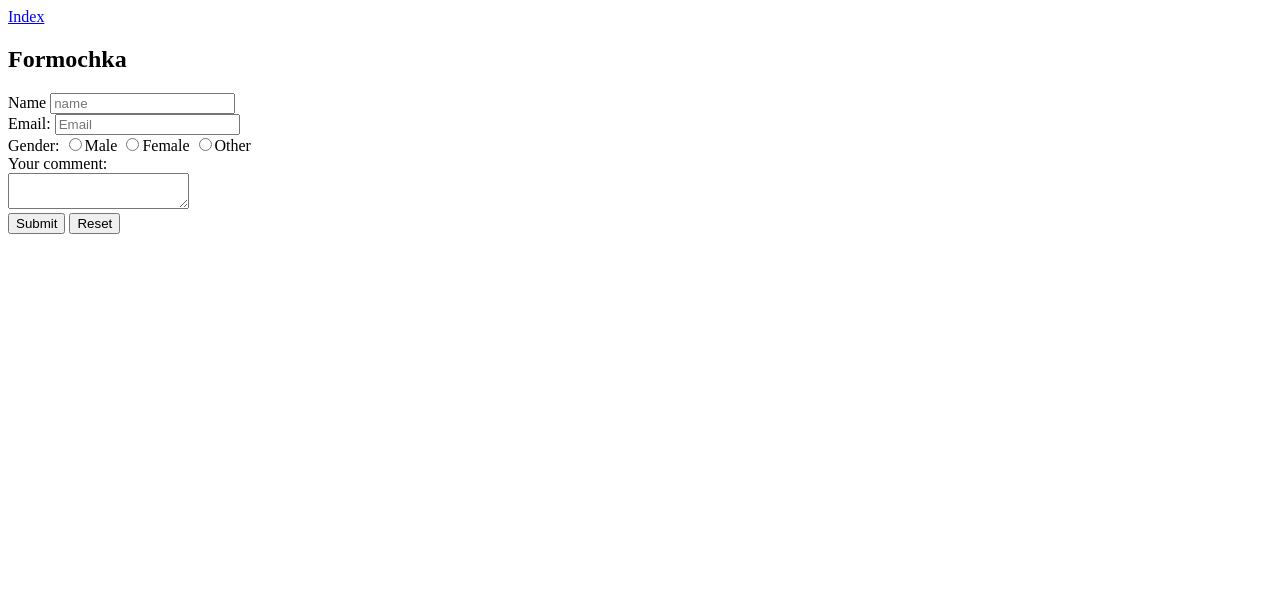
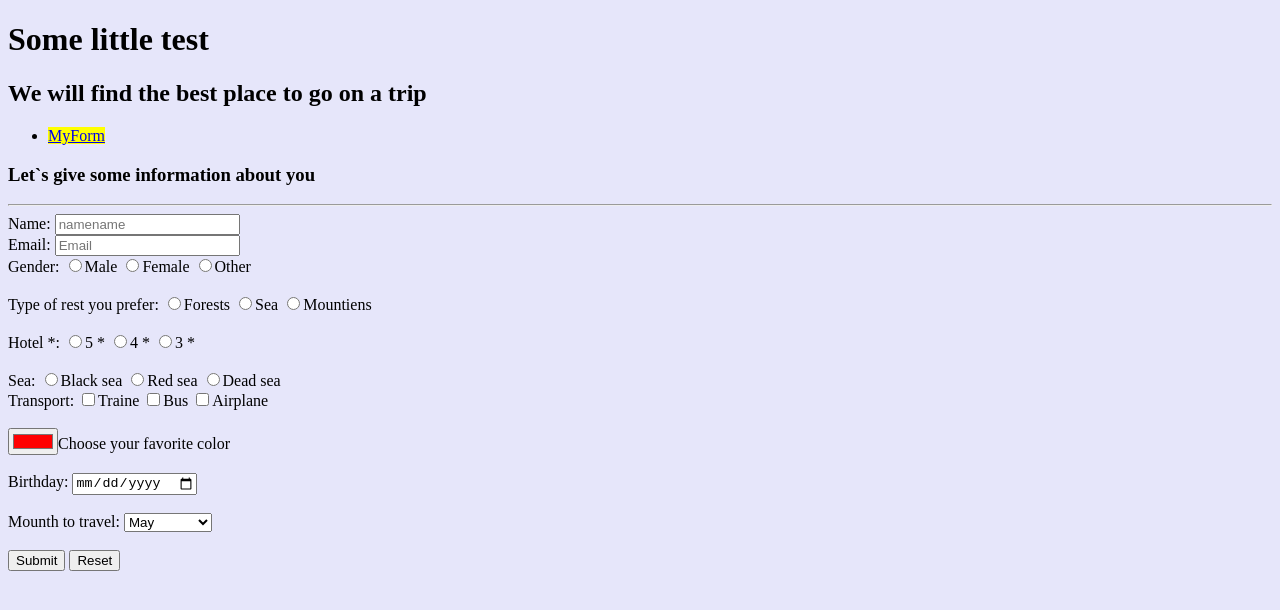
Before and after one commit to JulyKarkhut/html_01, a plain HTML site: page form.html in a window 1280 px wide. Drawn offline with Linux system fonts and the light colour scheme.

Commit message:
Description of the work done

```diff
--- a/form.html
+++ b/form.html
@@ -8,13 +8,22 @@
     <title>html form</title>
 </head>
 
-<body>
-    <a href="index.html">Index</a>
+<body style="background-color: LAVENDER">
+    <h1> Some little test</h1>
+    <h2> We will find the best place to go on a trip</h2>
+    <nav>
+        <ul>
+            <li><mark><a href="index.html">MyForm</a></mark></li>
+        </ul>
+        </nav>
     <section>
-        <h2>Formochka</h2>
-        <form action="https://formspree.io/ulya0301@gmail.com" method="POST">
-            <label for="namename">Name</label>
-            <input type="text" placeholder="name" id="namename" name="namename" required>
+        <h3> Let`s give some information about you</h3>
+        <hr>
+        <form method="POST" action="https://formspree.io/ulya0301@gmail.com" >
+            <label>
+                Name: <input type="text" placeholder="namename" name="namename">
+            </label>
+
             <br>
             <label>
                 Email: <input type="email" placeholder="Email" name="email">
@@ -25,20 +34,60 @@
             <label><input type="radio" value="female" name="gender">Female</label>
             <label><input type="radio" value="other" name="gender">Other</label>
             <br>
-            <label>
-                  Your comment:
-                  <br>
-                  <textarea name="textarea"></textarea>
 
-              </label>
+             <br>
+            <label>Type of rest you prefer:</label>
+            <label><input type="radio" value="forest" name="type">Forests</label>
+            <label><input type="radio" value="sea" name="type">Sea</label>
+            <label><input type="radio" value="mountien" name="type">Mountiens</label>
             <br>
+
+             <br>
+            <label>Hotel *: </label>
+            <label><input type="radio" value="5" name="hotel">5 *</label>
+            <label><input type="radio" value="4" name="hotel">4 *</label>
+            <label><input type="radio" value="3" name="hotel">3 *</label>
+            <br>
+
+             <br>
+            <label> Sea: </label>
+            <label><input type="radio" value="Black" name="Sea">Black sea</label>
+            <label><input type="radio" value="Red" name="Sea">Red sea</label>
+            <label><input type="radio" value="Dead" name="Sea">Dead sea</label>
+            <br>
+
+
+             <label>Transport: </label>
+            <label><input type="checkbox" value="Traine" name="Transport">Traine</label>
+            <label><input type="checkbox" value="Bus" name="Transport">Bus</label>
+            <label><input type="checkbox" value="airplaine" name="Transport">Airplane</label>
+            <br>
+            <br>
+             <label> <input type="color" name="favcolor" value="#ff0000">Choose your favorite color </label>
+            <br>
+            <br>
+            <label>Birthday:</label>
+              <input type="date" name="bday">
+              <br>
+              <br>
+              <label>Mounth to travel: </label>
+              <select name="Mounth to travel">
+                <option value="volvo">May</option>
+                <option value="saab">June</option>
+                <option value="fiat">July</option>
+                <option value="audi">August</option>
+                <option value="saab">September</option>
+                <option value="fiat">October</option>
+                <option value="audi">November</option>
+              </select>
+              <br><br>
             <input type="submit">
             <input type="reset">
 
         </form>
     </section>
 
-    </form>
+
 </body>
 
 </html>
```
Also changed, not shown: index.html (+81 -8 lines).
